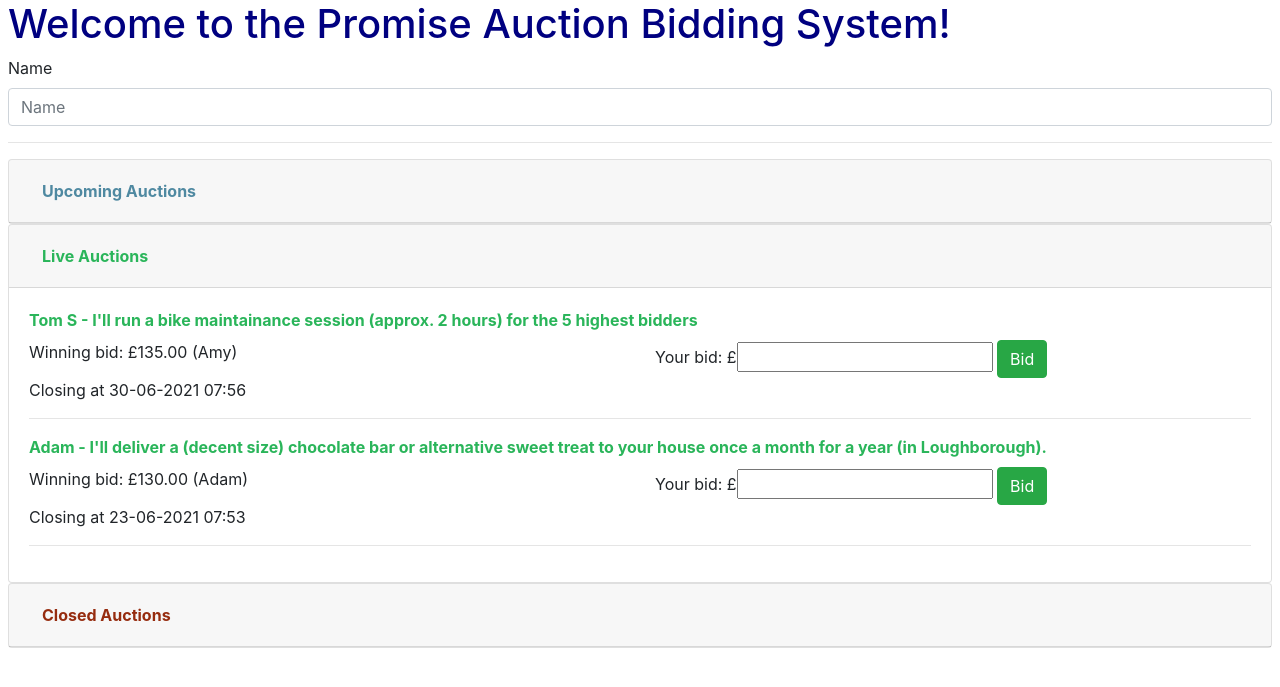
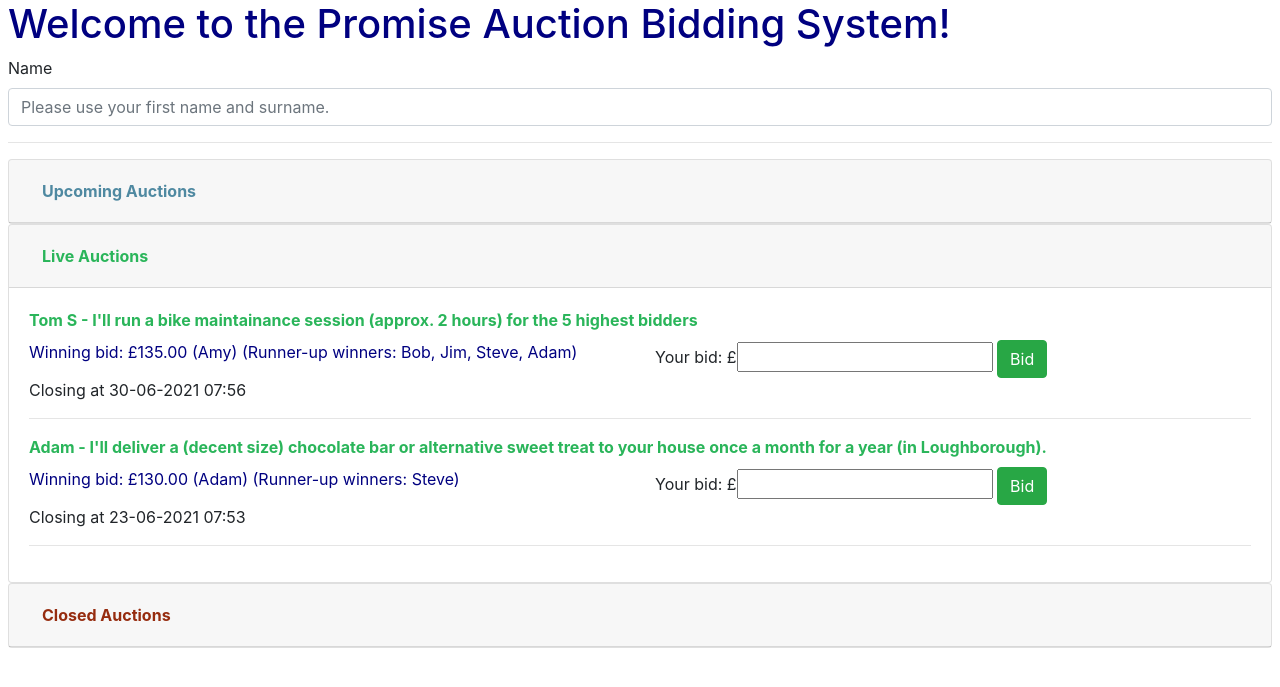
Before and after one commit to turnip99/bidding-software, a Django app: page /bidding/ in a window 1280 px wide. Shown: the top 687 px of the page. Run offline with Django 3.2, Linux system fonts and the light colour scheme; data comes from the database, SQL or seed files in the repository; both versions use the stored data as it was after the commit; some libraries are stand-ins or nearby versions.

Commit message:
Additional winners

```diff
--- a/bidding/models.py
+++ b/bidding/models.py
@@ -10,6 +10,7 @@ class Item(models.Model):
     base_price = models.FloatField(max_length=0)
     winning_name = models.CharField(max_length=50, blank=True, null=True)
     winning_price = models.FloatField(max_length=0, blank=True, null=True)
+    winners_num = models.IntegerField(default=1)
 
     def __str__(self):
         string = self.name
@@ -42,6 +43,19 @@ class Item(models.Model):
         else:
             return None
 
+    def bids(self):
+        return Bid.objects.filter(item=self).order_by("-price")
+
+    def additional_winners(self):
+        additional_winners = []
+        if self.winning_price and self.winners_num > 1:
+            for bid in self.bids():
+                if bid.name not in additional_winners and bid.name != bid.item.winning_name:
+                    additional_winners.append(bid.name)
+                if len(additional_winners) == self.winners_num-1:
+                    break
+        return additional_winners
+
 
 class Bid(models.Model):
     item = models.ForeignKey(Item, on_delete=models.CASCADE)
--- a/bidding/templates/bidding.html
+++ b/bidding/templates/bidding.html
@@ -31,7 +31,7 @@
   <h1 class="blue">Welcome to the Promise Auction Bidding System!</h1>
   <div class="form-group">
     <label for="name">Name</label>
-    <input type="text" class="form-control" id="name" name="name" placeholder="Name" required>
+    <input type="text" class="form-control" id="name" name="name" placeholder="Please use your first name and surname." required>
   </div>
   <hr/>
 
@@ -58,6 +58,15 @@
                     Winning bid:
                     <span class="winning_price">{% if item.winning_price %}£{{ item.formatted_winning_price }}{% else %}None{% endif %}</span>
                     <span class="winning_name">{% if item.winning_name %}({{ item.winning_name }}){% endif %}</span>
+                    {% with item.additional_winners as additional_winners %}
+                      {% if additional_winners %}
+                        (Runner-up winners:
+                        <span class="additional_winners">
+                          {% for additional_winner in additional_winners %}
+                            {{ additional_winner }}{% if not forloop.last %}, {% endif %}{% endfor %})
+                        </span>
+                      {% endif %}
+                    {% endwith %}
                   </div>
                   <div id="your_bid_{{ item.id }}" class="col-md-6 col-12 d-none">
                     Your bid: £<input type="number" class="bid-price" name="bid_{{ item.id }}" id="bid_{{ item.id }}"> <button class="btn btn-success btn-bid" type="button" data-promise-id="{{ item.id }}">Bid</button>
@@ -79,7 +88,7 @@
     <div class="card">
       <div class="card-header" id="header_live">
         <h5 class="mb-0">
-          <button class="btn btn-link font-weight-bold  live" data-toggle="collapse" data-target="#collapse_live" aria-expanded="true" aria-controls="collapse_upcoming">
+          <button class="btn btn-link font-weight-bold live" data-toggle="collapse" data-target="#collapse_live" aria-expanded="true" aria-controls="collapse_upcoming">
             Live Auctions
           </button>
         </h5>
@@ -93,10 +102,19 @@
                   <div class="col-12 item mb-2 live">
                     {{ item.promiser }} - {{ item.name }}
                   </div>
-                  <div id="winning_bid_{{ item.id }}" class="col-md-6 col-12">
+                  <div id="winning_bid_{{ item.id }}" class="col-md-6 col-12 blue">
                     Winning bid:
                     <span class="winning_price">{% if item.winning_price %}£{{ item.formatted_winning_price }}{% else %}None{% endif %}</span>
                     <span class="winning_name">{% if item.winning_name %}({{ item.winning_name }}){% endif %}</span>
+                    {% with item.additional_winners as additional_winners %}
+                      {% if additional_winners %}
+                        (Runner-up winners:
+                        <span class="additional_winners">
+                          {% for additional_winner in additional_winners %}
+                            {{ additional_winner }}{% if not forloop.last %}, {% endif %}{% endfor %})
+                        </span>
+                      {% endif %}
+                    {% endwith %}
                   </div>
                   <div id="your_bid_{{ item.id }}" class="col-md-6 col-12">
                     Your bid: £<input type="number" class="bid-price" name="bid_{{ item.id }}" id="bid_{{ item.id }}"> <button class="btn btn-success btn-bid" type="button" data-promise-id="{{ item.id }}">Bid</button>
@@ -116,12 +134,13 @@
     </div>
 
     <div class="card">
+
       <div class="card-header" id="header_closed">
-        <h5 class="mb-0">
-          <button class="btn btn-link font-weight-bold closed" data-toggle="collapse" data-target="#collapse_closed" aria-expanded="false" aria-controls="collapse_upcoming">
+        <div class="btn-group w-100" role="group">
+          <button class="btn btn-link font-weight-bold text-left closed" data-toggle="collapse" data-target="#collapse_closed" aria-expanded="false" aria-controls="collapse_upcoming">
             Closed Auctions
           </button>
-        </h5>
+        </div>
       </div>
       <div id="collapse_closed" class="collapse" aria-labelledby="header_closed" data-parent="#accordion">
         <div class="card-body">
@@ -136,6 +155,15 @@
                     Winning bid:
                     <span class="winning_price">{% if item.winning_price %}£{{ item.formatted_winning_price }}{% else %}None{% endif %}</span>
                     <span class="winning_name">{% if item.winning_name %}({{ item.winning_name }}){% endif %}</span>
+                    {% with item.additional_winners as additional_winners %}
+                      {% if additional_winners %}
+                        (Runner-up winners:
+                        <span class="additional_winners">
+                          {% for additional_winner in additional_winners %}
+                            {{ additional_winner }}{% if not forloop.last %}, {% endif %}{% endfor %})
+                        </span>
+                      {% endif %}
+                    {% endwith %}
                   </div>
                   <div id="your_bid_{{ item.id }}" class="col-md-6 col-12 d-none">
                     Your bid: £<input type="number" class="bid-price" name="bid_{{ item.id }}" id="bid_{{ item.id }}"> <button class="btn btn-success btn-bid" type="button" data-promise-id="{{ item.id }}">Bid</button>
@@ -204,6 +232,18 @@
               let winning_bid_div = $("#winning_bid_" + id)
               winning_bid_div.find(".winning_price").html("£" + price)
               winning_bid_div.find(".winning_name").html("(" + name + ")")
+              if (item_updates["additional_winners"]) {
+                let additional_winners = item_updates["additional_winners"]
+                let additional_winners_text = ""
+                for (let i = 0; i < additional_winners.length; i++) {
+                  additional_winners_text += additional_winners[i]
+                  if (i < additional_winners.length-1) {
+                      additional_winners_text += ", "
+                  }
+                }
+                additional_winners_text += ")"
+                winning_bid_div.find(".additional_winners").html(additional_winners_text)
+              }
             }
             let item_span = $("#promise_" + id)
             let old_status = item_span.attr("data-status")
--- a/bidding/views.py
+++ b/bidding/views.py
@@ -19,6 +19,7 @@ def bidding(request):
   items_live = []
   items_closed = []
   for item in items:
+    item.additional_winners = item.additional_winners()
     if item.live:
       items_live.append(item)
     elif item.closed:
@@ -39,7 +40,7 @@ def update_bids(request):
   item_updates = {}
   for item in items:
     if item.status != "upcoming":
-      item_updates[item.id] = {"status": item.status, "winning_price": item.formatted_winning_price, "winning_name": item.winning_name}
+      item_updates[item.id] = {"status": item.status, "winning_price": item.formatted_winning_price, "winning_name": item.winning_name, "additional_winners": item.additional_winners()}
       if item.status == "live":
         item_updates[item.id]["dt_closed"] = item.dt_closed.strftime("%d-%m-%Y %H:%M")
   return JsonResponse({'item_updates': item_updates})
```
Also changed, not shown: bidding/migrations/0010_item_winners_num.py (added), bidding/migrations/0011_alter_item_winners_num.py (added), db.sqlite3.
